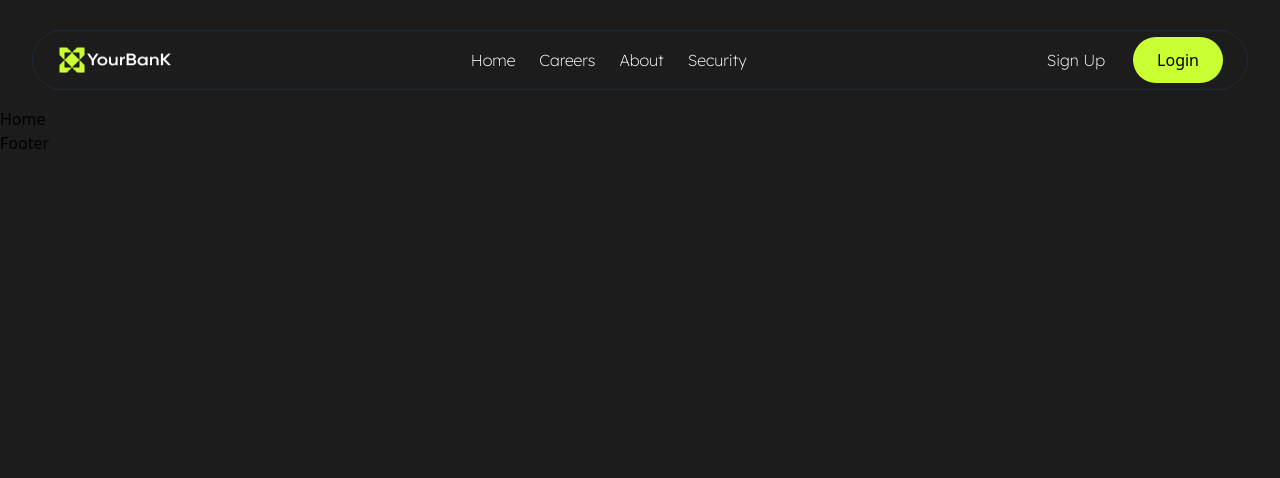
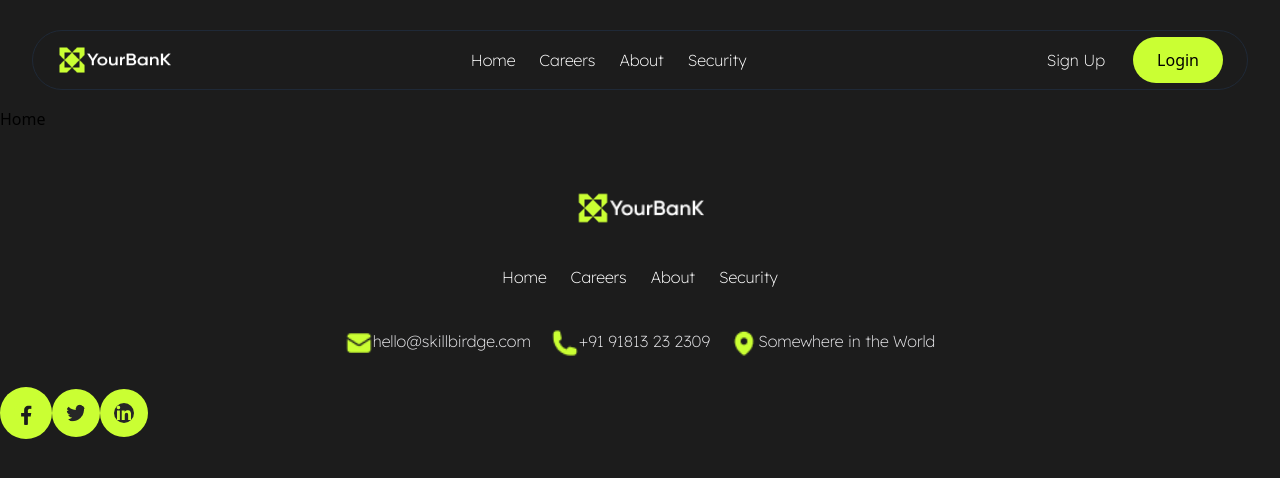
Before and after one commit to daysuwaa/Bank-Website, a React (Create React App) app: page /Bank-Website/bank in a window 1280 px wide. Shown: the top 478 px of the page. Built offline with nearby package versions, Linux system fonts and the light colour scheme.

Commit message:
Commit : Formatted the code

```diff
--- a/src/components/Footer.jsx
+++ b/src/components/Footer.jsx
@@ -1,8 +1,82 @@
 import React from 'react'
-
+import Bank from '../assets/YourBanK.png'
+import Shape from '../assets/shape-30.png';
+import Location from'../assets/Icon-16.png'
+import Call from'../assets/Icon-17.png'
+import Mail from '../assets/Icon-18.png'
+import Linked from'../assets/Icon-12.png'
+import Twitter from '../assets/Icon-13.png'
+import { Link } from 'react-router-dom';
+import Facebook from '../assets/Icon-3.png'
 const Footer = () => {
   return (
-    <div>Footer</div>
+    <div>
+        <div style={{display: 'flex',padding: '60px 80px 30px 80px',flexDirection: 'column',alignItems: 'center', gap: '40px'}}>
+<div className="flex items-center ">
+<img src={Shape} alt='logo' className='w-[34px] h-[34px] shrink-0'/>
+<img src={Bank} alt='logo' className='w-[94.91px] h-[15.58px] shrink-0'/>
+</div>
+
+<div>
+<ul className=" flex font-medium text-white  font-lexend leading-normal space-x-6 ">
+          <li>
+            <Link to="/bank/" className='font-lexend hover:underline '>
+              Home
+            </Link>
+          </li>
+
+          <li>
+            <Link to="/bank/careers" className='font-lexend hover:underline'>
+              Careers
+            </Link>
+          </li>
+
+          <li>
+            <Link to="/bank/about" className='font-lexend hover:underline'>
+              About
+            </Link>
+          </li>
+
+          <li>
+            <Link to="/bank/security" className='font-lexend hover:underline'>
+              Security
+            </Link>
+          </li>
+        </ul>
+</div>
+<div style={{display: 'flex',justifyContent: 'center',alignItems: 'center',gap: '20px',alignSelf: 'stretch'}}className=''>
+<ul style={{display: 'flex',justifyContent: 'center',alignItems: 'center',alignContent: 'center',gap: '20px',alignSelf: 'stretch',flexWrap: 'wrap', color:'#E4E4E7'}}>
+          <li className='flex'>
+            <img src={Mail} alt='mail' className='w-[28px] h-[28px]' />
+            <p className='font-lexend'>hello@skillbirdge.com</p>
+          </li>
+
+          <li className='flex'>
+          <img src={Call} alt='telephone' className='w-[28px] h-[28px]'/>
+            <p to="/bank/careers" className='font-lexend'>
+            +91 91813 23 2309
+            </p>
+          </li>
+
+          <li className='flex'>
+          <img src={Location} alt='location' className='w-[28px] h-[28px]' />
+            <p to="/bank/about" className='font-lexend'>
+            Somewhere in the World
+            </p>
+          </li>
+
+        </ul>
+        </div>
+</div>
+
+<div className='ml-auto mr-auto ' style={{display: 'flex',flexDirection: 'row',alignItems: 'center',gap: '-24px',alignSelf: 'stretch', justifyItems:'center' }}>
+  <div style={{display: 'flex',alignItems: 'flex-start',gap:' 8px'}} className="justify-center items-center"></div>
+  <img src={Facebook} alt='gmail' style={{display:'flex', padding:'14px',  borderRadius: '100px',background: 'var(--green-60, #CAFF33)'}}/>
+  <img src={Linked} alt='facebook'style={{display:'flex', padding:'14px',borderRadius: '100px',background: 'var(--green-60, #CAFF33)'}}/>
+  <img src={Twitter} alt='apple' style={{display:'flex', padding:'14px', borderRadius: '100px',background: 'var(--green-60, #CAFF33)'}}/>
+</div>
+
+    </div>
   )
 }
 
```
Also changed, not shown: src/components/Signup.jsx (+98 -154 lines).
